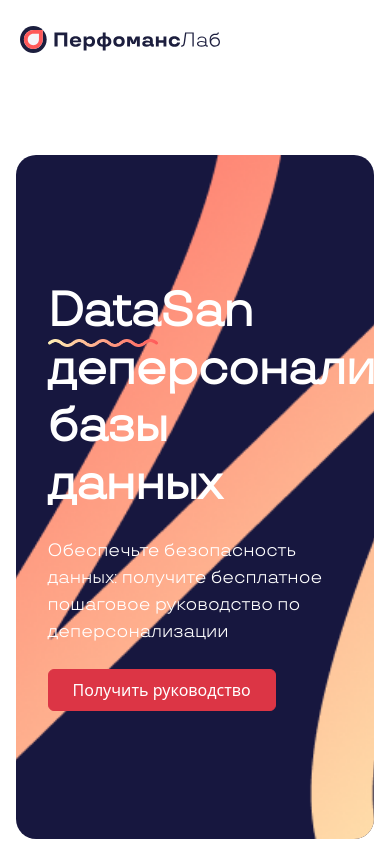
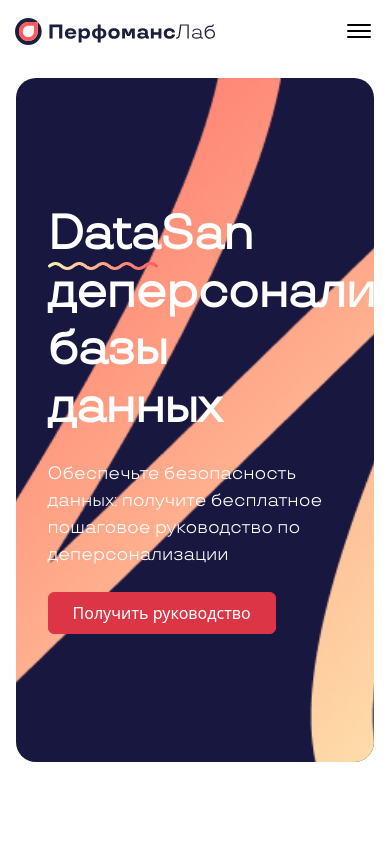
Before and after one commit to Aleator2023/datasan-react, a React (Vite) app: page / in a window 390 px wide. Shown: the top 844 px of the page. Built offline with nearby package versions, Linux system fonts and the light colour scheme.

Commit message:
Коммит от 1.1 июня

```diff
--- a/src/components/Header.tsx
+++ b/src/components/Header.tsx
@@ -1,14 +1,22 @@
+import { useState } from 'react';
+import { Link } from 'react-router-dom';
+import logo from '../assets/logo_pflb.svg';
 import '../styles/header.css';
-import logo from '../assets/logo_pflb.svg';
-import { Link } from 'react-router-dom';
 
 const Header = () => {
+  const [menuOpen, setMenuOpen] = useState(false);
+
+  const toggleMenu = () => {
+    setMenuOpen(prev => !prev);
+  };
+
   return (
     <header className="header">
       <div className="header-left">
         <a href="https://www.performance-lab.ru/" target="_blank" rel="noopener noreferrer">
           <img src={logo} alt="DataSan Logo" className="logo" />
         </a>
+
         <nav className="nav">
           <a href="https://www.performance-lab.ru/" target="_blank" rel="noopener noreferrer">О компании</a>
           <a href="https://www.performance-lab.ru/software-testing" target="_blank" rel="noopener noreferrer">Услуги</a>
@@ -16,8 +24,18 @@
           <Link to="/installation">Установка и эксплуатация</Link>
         </nav>
       </div>
+
       <div className="email">
         <a href="mailto:datasan@pflb.ru">datasan@pflb.ru</a>
+      </div>
+
+      <div className="menu-icon" onClick={toggleMenu}></div>
+
+      <div className={`mobile-nav ${menuOpen ? 'open' : ''}`}>
+        <a href="https://www.performance-lab.ru/" target="_blank" rel="noopener noreferrer" onClick={toggleMenu}>О компании</a>
+        <a href="https://www.performance-lab.ru/software-testing" target="_blank" rel="noopener noreferrer" onClick={toggleMenu}>Услуги</a>
+        <a href="https://www.performance-lab.ru/boomq" target="_blank" rel="noopener noreferrer" onClick={toggleMenu}>Продукты</a>
+        <Link to="/installation" onClick={toggleMenu}>Установка и эксплуатация</Link>
       </div>
     </header>
   );
--- a/src/styles/HelpSection.css
+++ b/src/styles/HelpSection.css
@@ -2,7 +2,7 @@
     background-color: #f7f7fb;
     border-radius: 24px;
     font-family: 'TT Travels', sans-serif;
-    max-width: 1300px;
+    max-width: 1240px;
     margin: 60px auto;
     color: #1a1a1a;
   }
--- a/src/styles/HeroMain.css
+++ b/src/styles/HeroMain.css
@@ -5,7 +5,7 @@
   padding: 80px 5vw;
   overflow: hidden;
   color: white;
-  margin: 60px auto;
+  margin: auto;
   max-width: 1240px;
 }
 
--- a/src/styles/InstallationHero.css
+++ b/src/styles/InstallationHero.css
@@ -6,7 +6,7 @@
     padding: 80px 5vw;
     color: white;
     max-width: 1300px;
-    margin: 40px auto;
+    margin: 0px auto;
   }
 
   .installation-hero-bg {
--- a/src/styles/header.css
+++ b/src/styles/header.css
@@ -8,18 +8,17 @@
 
 .header {
   display: flex;
-    flex-wrap: wrap;
   justify-content: space-between;
   align-items: center;
-    padding: 26px 5vw;
+  padding: 15px;
   background-color: white;
   font-family: 'TT Travels', sans-serif;
   font-weight: 500;
   font-size: 16px;
-    line-height: 0.95;
-    letter-spacing: -0.015em;
-    max-width: 1400px;
+  max-width: 1240px;
   margin: 0 auto;
+  position: relative;
+  z-index: 100;
 }
 
 .header-left {
@@ -27,7 +26,7 @@
   align-items: center;
   gap: 40px;
   flex-grow: 1;
-    flex-wrap: wrap;
+  flex-wrap: nowrap;
 }
 
 .logo {
@@ -64,34 +63,49 @@
   text-decoration: underline;
 }
 
-  @media (max-width: 991px) {
-    .nav {
+.menu-icon {
+  display: none;
+  background: url('../assets/menu-icon.svg') no-repeat center center;
+  background-size: contain;
+  width: 32px;
+  height: 32px;
+  cursor: pointer;
+}
+
+.mobile-nav {
   display: none;
 }
 
+.mobile-nav.open {
+  display: flex;
+  flex-direction: column;
+  gap: 20px;
+  position: absolute;
+  top: 100%;
+  left: 0;
+  right: 0;
+  background: white;
+  padding: 20px 5vw;
+  box-shadow: 0 8px 20px rgba(0, 0, 0, 0.05);
+  z-index: 99;
+}
+
+.mobile-nav a {
+  color: #1A1A1A;
+  font-weight: 500;
+  text-decoration: none;
+  font-size: 16px;
+}
+
+
+@media (max-width: 960px) {
+  .nav,
   .email {
     display: none;
   }
-  }
 
-  @media (max-width: 991px) {
-    .header {
-      justify-content: space-between;
+  .menu-icon {
+    display: block;
+    margin-left: auto;
   }
 }
-
-  /* Future hamburger icon (to be added as a button for toggling menu) */
-  .menu-icon {
-    display: none;
-  }
-
-  @media (max-width: 991px) {
-    .menu-icon {
-      display: block;
-      width: 30px;
-      height: 30px;
-      background: url('../assets/menu-icon.svg') no-repeat center center;
-      background-size: contain;
-      cursor: pointer;
-    }
-  }
```
Also changed, not shown: src/assets/menu-icon.svg (added). Lines whose indentation alone changed are shown as unchanged.
